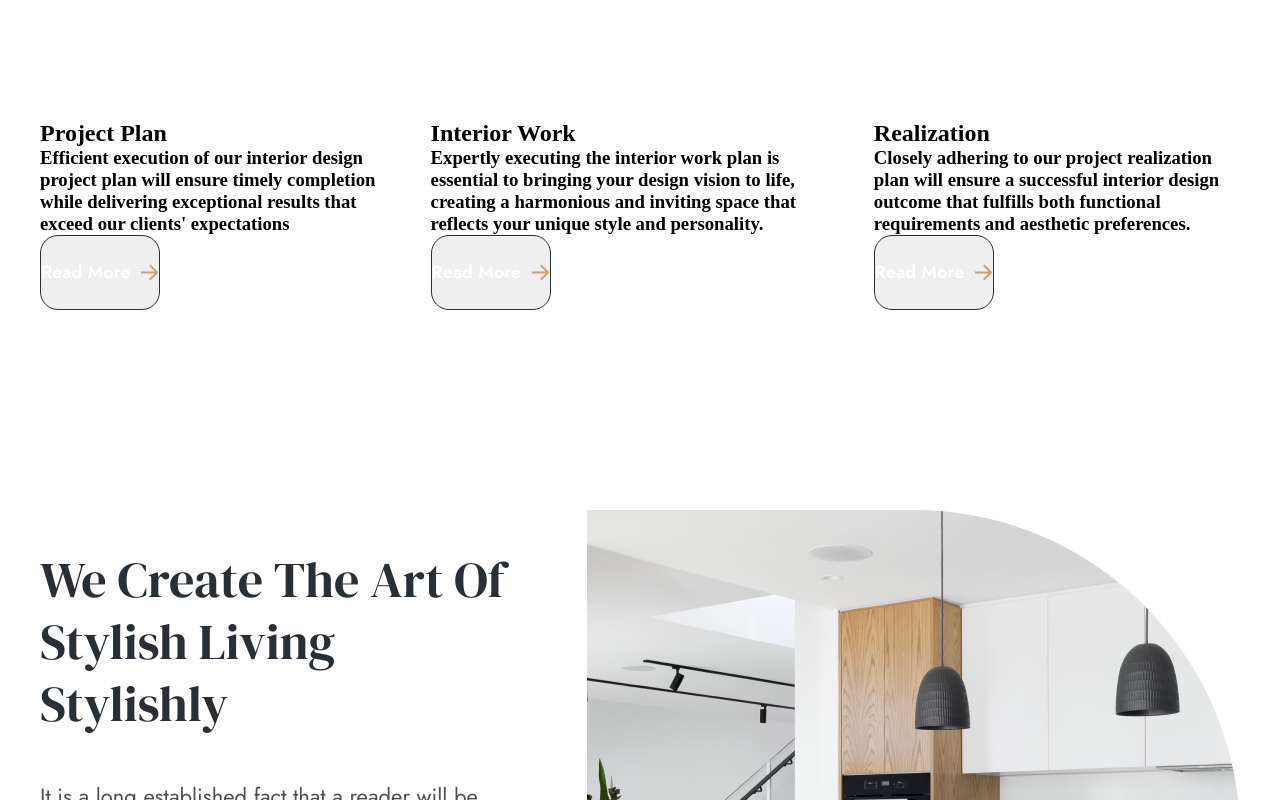
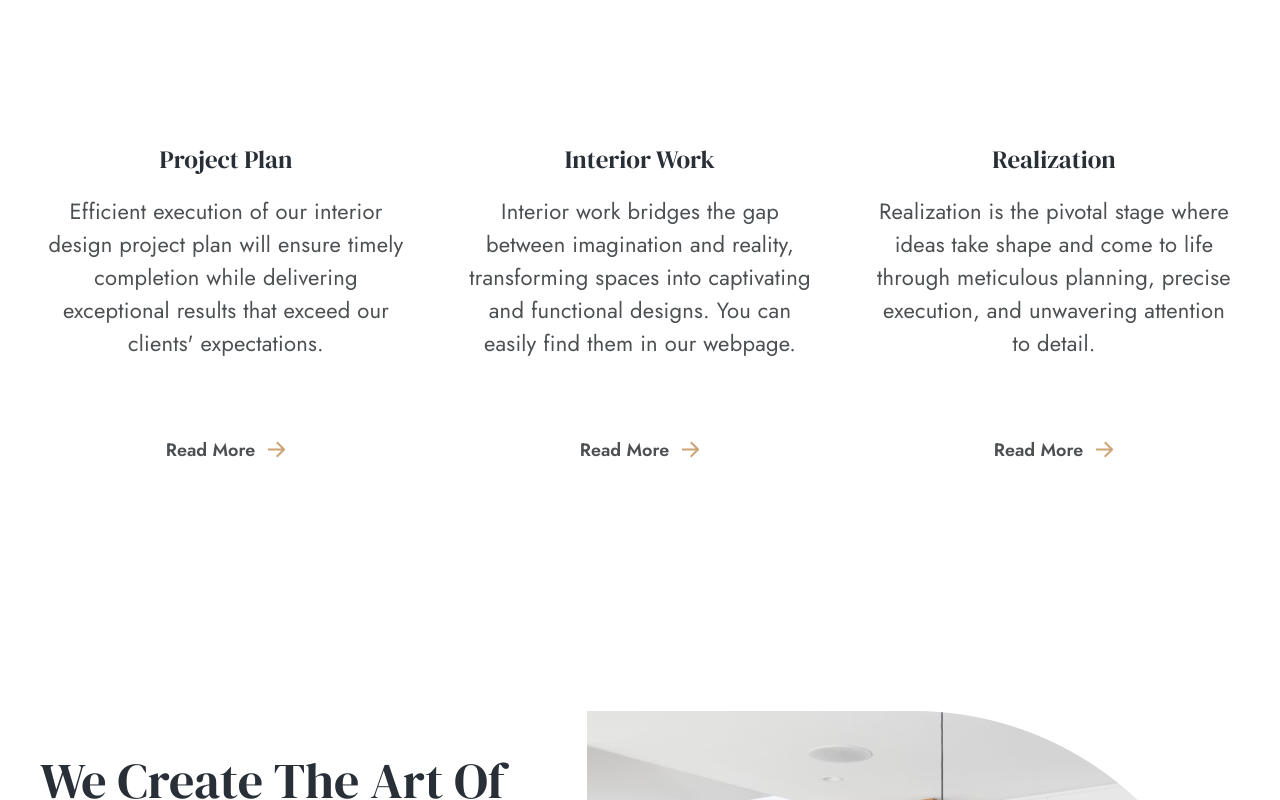
Before and after one commit to firuzeabdullazade/interior-design-webflow-react, a React (Create React App) app: page / in a window 1280 px wide. Shown: the part 1260-2060 px from the top of the page. Built offline with nearby package versions, Linux system fonts and the light colour scheme.

Commit message:
max-width was added to body, Work part was changed

```diff
--- a/src/app/pages/HomePage/HomePage.tsx
+++ b/src/app/pages/HomePage/HomePage.tsx
@@ -2,7 +2,6 @@ import './HomePage.scss';
 import { AboutUsPart } from './components/AboutUsPart/AboutUsPart';
 import { Banner } from './components/Banner/Banner';
 import { BlogArticle } from './components/BlogArticle/BlogArticle';
-import { ClientLogoPart } from './components/ClientLogoPart/ClientLogoPart';
 import { Contact } from '../../shared/Contact/Contact';
 import { Counter } from './components/Counter/Counter';
 import { Project } from './components/Project/Project';
@@ -10,6 +9,7 @@ import { RootState } from '../../../store/store';
 import { TestimonialPart } from './components/TestimonialPart/TestimonialPart';
 import { WorkPart } from './components/WorkPart/WorkPart';
 import { useSelector } from 'react-redux';
+import { ClientLogoPart } from '../../shared/ClientLogoPart/ClientLogoPart';
 
 export const HomePage = () => {
   const homePageState = useSelector((state: RootState) => state.homePage);
--- a/src/app/pages/HomePage/components/WorkPart/WorkPart.tsx
+++ b/src/app/pages/HomePage/components/WorkPart/WorkPart.tsx
@@ -4,33 +4,33 @@ export const WorkPart = () => {
   return (
     <>
       <div className="work-part">
-        <div className="info">
+        <div className="info-card">
           <h2>Project Plan</h2>
           <h3>
             Efficient execution of our interior design project plan will ensure timely completion while
-            delivering exceptional results that exceed our clients' expectations
+            delivering exceptional results that exceed our clients' expectations.
           </h3>
           <button>
             <div className="text">Read More</div>
             <img src={arrow} alt="" />
           </button>
         </div>
-        <div className="info">
+        <div className="info-card">
           <h2>Interior Work</h2>
           <h3>
-            Expertly executing the interior work plan is essential to bringing your design vision to life,
-            creating a harmonious and inviting space that reflects your unique style and personality.
+            Interior work bridges the gap between imagination and reality, transforming spaces into
+            captivating and functional designs. You can easily find them in our webpage.
           </h3>
           <button>
             <div className="text">Read More</div>
             <img src={arrow} alt="" />
           </button>
         </div>
-        <div className="info">
+        <div className="info-card">
           <h2>Realization</h2>
           <h3>
-            Closely adhering to our project realization plan will ensure a successful interior design outcome
-            that fulfills both functional requirements and aesthetic preferences.
+            Realization is the pivotal stage where ideas take shape and come to life through meticulous
+            planning, precise execution, and unwavering attention to detail.
           </h3>
           <button>
             <div className="text">Read More</div>
--- a/src/app/pages/ServiceSingle/ServiceSingle.tsx
+++ b/src/app/pages/ServiceSingle/ServiceSingle.tsx
@@ -18,5 +18,5 @@ export const ServiceSingle = () => {
         <Result />
         <Counter />
         </>
-    )
-}
+    );
+};
--- a/src/app/pages/ServicesPage/servicesPage.slice.ts
+++ b/src/app/pages/ServicesPage/servicesPage.slice.ts
@@ -12,7 +12,7 @@ const initialState: ServicesPageState = {
     {
       head: 'Project Plan',
       title:
-        "Efficient execution of our interior design project plan will ensure timely completion while delivering exceptional results that exceed our clients' expectations",
+        "Efficient execution of our interior design project plan will ensure timely completion while delivering exceptional results that exceed our clients' expectations.",
     },
     {
       head: 'Realization',
@@ -32,7 +32,7 @@ const initialState: ServicesPageState = {
     {
       head: 'Interior Work',
       title:
-        'Interior work bridges the gap between imagination and reality, transforming spaces into captivating and functional designs. You can easily find them in our webpage',
+        'Interior work bridges the gap between imagination and reality, transforming spaces into captivating and functional designs. You can easily find them in our webpage.',
     },
     {
       head: 'Decoration Work',
--- a/src/index.scss
+++ b/src/index.scss
@@ -1,4 +1,4 @@
-@import "variables";
+@import 'variables';
 * {
   box-sizing: border-box;
   margin: 0;
@@ -10,12 +10,17 @@ html {
 }
 
 body {
+  max-width: 1920px;
+  margin-left: auto;
+  margin-right: auto;
+
   .hero-back {
     position: relative;
     margin-top: 53px;
     display: flex;
     justify-content: center;
     align-items: center;
+
     .intro {
       display: flex;
       position: absolute;
@@ -26,6 +31,7 @@ body {
       justify-content: center;
       align-items: center;
       margin-top: 178px;
+
       h1 {
         font-family: $header-font;
         font-size: 50px;
@@ -35,6 +41,7 @@ body {
       }
     }
   }
+
   button {
     display: flex;
     flex-direction: row;
@@ -50,7 +57,8 @@ body {
     color: white;
     border: 1px solid $text-color;
   }
-  .info-card{
+
+  .info-card {
     display: flex;
     flex-direction: column;
     justify-content: center;
@@ -59,18 +67,20 @@ body {
     border-radius: 30px;
     width: 398px;
     height: 391px;
-    &:hover{
+    &:hover {
       background: $background-color;
     }
+
     h2 {
       font-family: $header-font;
+      font-weight: 400;
       font-size: 25px;
       line-height: 31px;
       color: $text-color;
       text-align: center;
+    }
 
-  }
-  h3 {
+    h3 {
       font-family: $common-writing-font;
       font-weight: 400;
       font-size: 22px;
@@ -80,10 +90,9 @@ body {
       margin-top: 20px;
       width: 358px;
       letter-spacing: 0.01em;
+    }
 
-  }
-
-  button {
+    button {
       display: flex;
       font-family: $common-writing-font;
       font-weight: 600;
@@ -96,6 +105,6 @@ body {
       align-items: center;
       text-align: center;
       margin-top: 52px;
-  }
+    }
   }
 }
```
Also changed, not shown: src/app/shared/ClientLogoPart/ClientLogoPart.tsx (+5 -5 lines).
